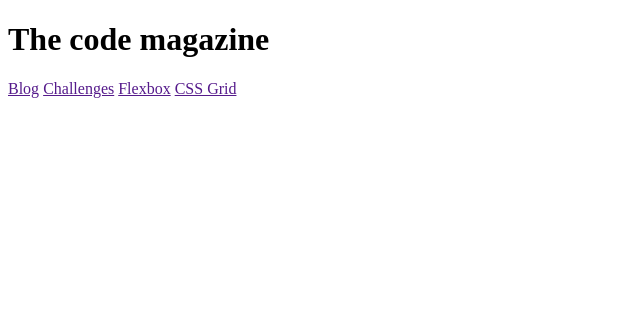
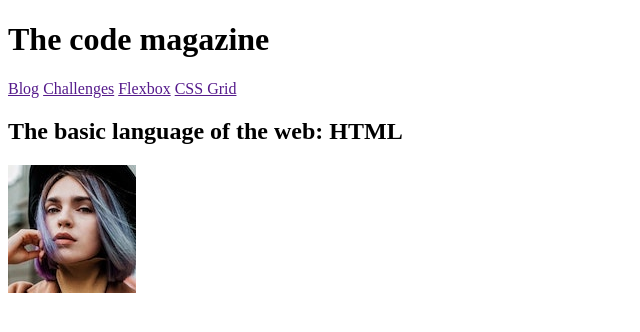
Before and after one commit to anywargeorge85-crypto/Internship-class, a plain HTML site: page index.html in a window 1280 px wide. Shown: the whole page, without its empty margins (0-640 px from the left). Drawn offline with Linux system fonts and the light colour scheme.

Commit message:
added images

```diff
--- a/index.html
+++ b/index.html
@@ -16,5 +16,13 @@
         <a href="">CSS Grid</a>
     </nav>
  </header>
+
+ <article>
+    <header>
+        <h2>The basic language of the web: HTML</h2>
+
+        <img src="laura-jones.jpg">
+    </header>
+ </article>
 </body>
 </html>
```
Also changed, not shown: challenges.jpg (added), content.txt (added), laura-jones.jpg (added), post-img.jpg (added), related-1.jpg (added), related-2.jpg (added), related-3.jpg (added).
